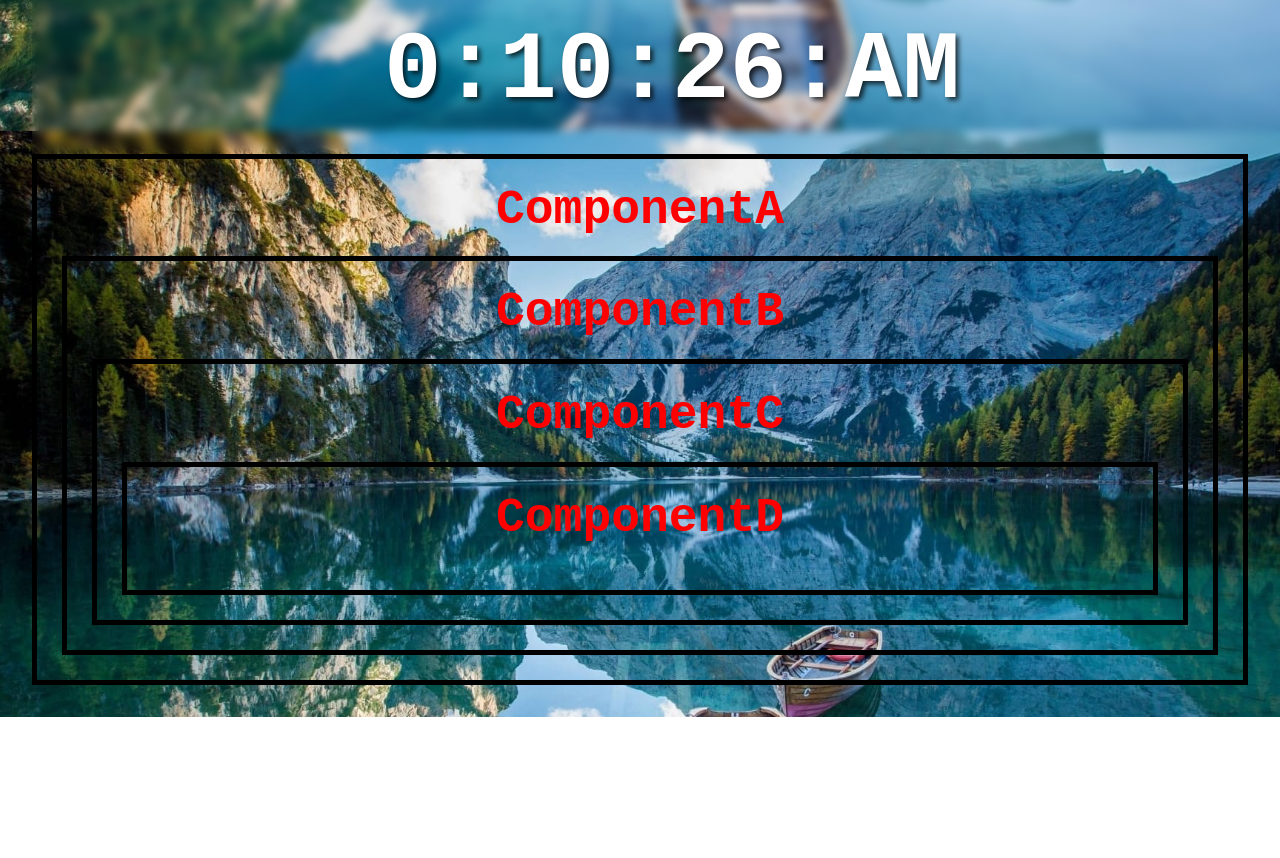
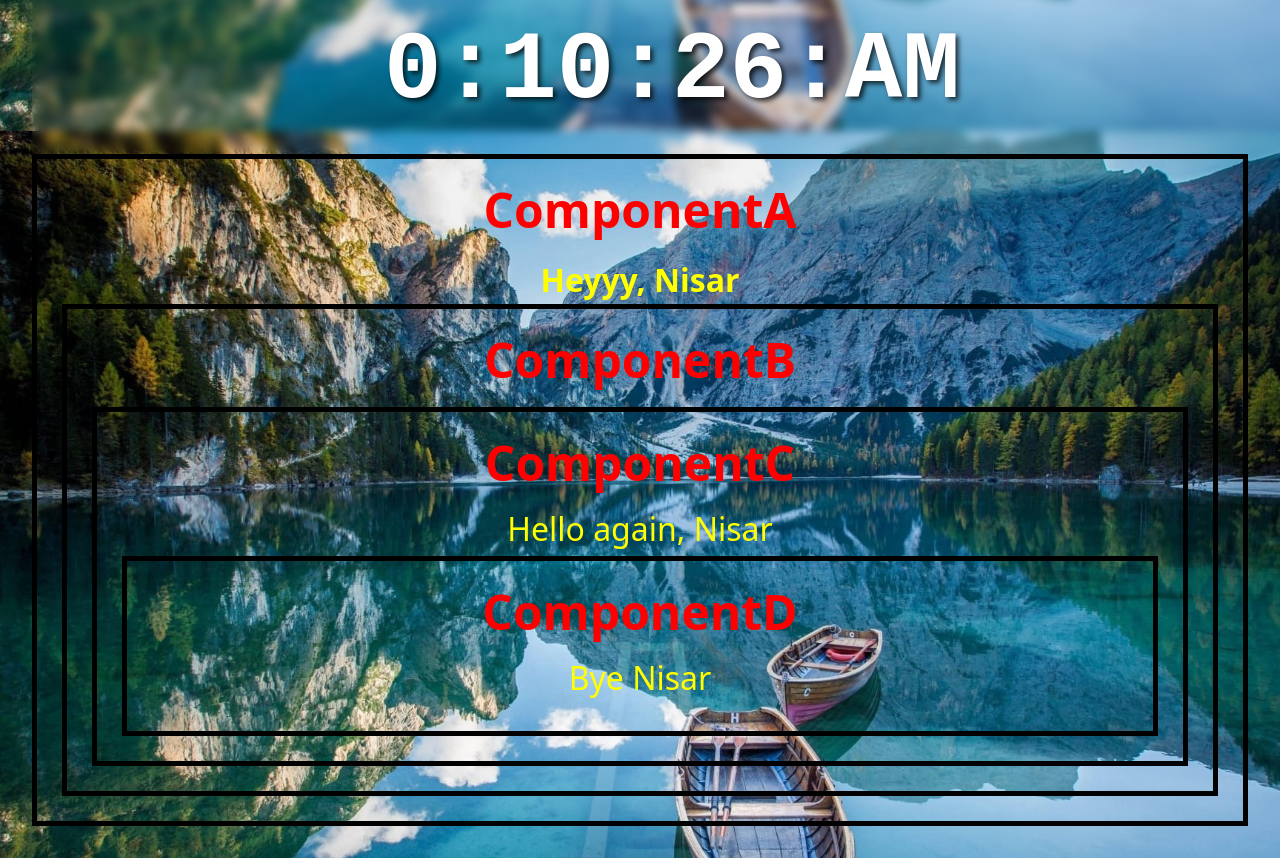
Before and after one commit to mdnisar-ahmed/react-app, a React (Vite) app: page / in a window 1280 px wide. Shown: the part 2269-3127 px from the top of the page. Before the commit the page ends 2986 px from the top, so only its background shows below. Built offline with nearby package versions, Linux system fonts and the light colour scheme.

Commit message:
Added new hook

```diff
--- a/src/Components/UseContext/ComponentA.jsx
+++ b/src/Components/UseContext/ComponentA.jsx
@@ -1,12 +1,20 @@
-import React from 'react'
+import React, {useState,createContext} from 'react'
 import '../../index.css';
 import ComponentB from './ComponentB';
 
+export const UserContext=createContext();
+
 function ComponentA(){
+
+    const [user,setUser] = useState("Nisar");
+
   return (
     <div className="box">
         <h1>ComponentA</h1>
-        <ComponentB />
+        <span className='box-p'>{`Heyyy, ${user}`}</span>
+        <UserContext.Provider value={user}>
+            <ComponentB/>
+        </UserContext.Provider>
     </div>
   )
 }
--- a/src/Components/UseContext/ComponentC.jsx
+++ b/src/Components/UseContext/ComponentC.jsx
@@ -1,13 +1,16 @@
-import React from 'react'
+import React ,{useContext} from 'react'
 import '../../index.css';
+import {UserContext} from './ComponentA';
 
 import ComponentD from './ComponentD';
 
 function ComponentC(){
+  const user= useContext(UserContext);
   return (
     <div className="box">
         <h1>ComponentC</h1>
-        <ComponentD />
+        <h2 className='box-p'>{`Hello again, ${user}`}</h2>
+        <ComponentD  />
     </div>
   )
 }
--- a/src/Components/UseContext/ComponentD.jsx
+++ b/src/Components/UseContext/ComponentD.jsx
@@ -1,12 +1,16 @@
-import React from 'react'
+import React, {useContext} from 'react'
 import '../../index.css';
+import {UserContext} from './ComponentA.jsx';
 
 
 
 function ComponentD(){
+  const xtz=useContext(UserContext);
+
   return (
     <div className="box">
         <h1>ComponentD</h1>
+        <h2 className="box-p">{`Bye ${xtz}`}</h2>
     </div>
   )
 }
--- a/src/index.css
+++ b/src/index.css
@@ -224,8 +224,10 @@ body{
 .box{
   border: 5px solid black;
   padding : 25px;
-  font-family: monospace;
   font-weight: bold;
-  color:black;
+}
 
+.box-p{
+  color:yellow;
+  font-size: 2rem;
 }
```
